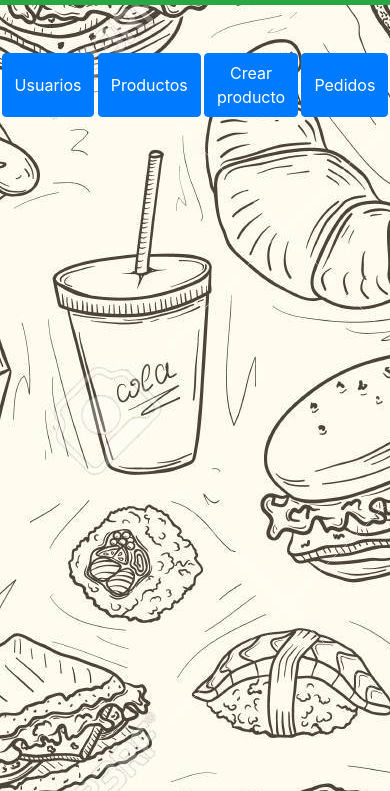
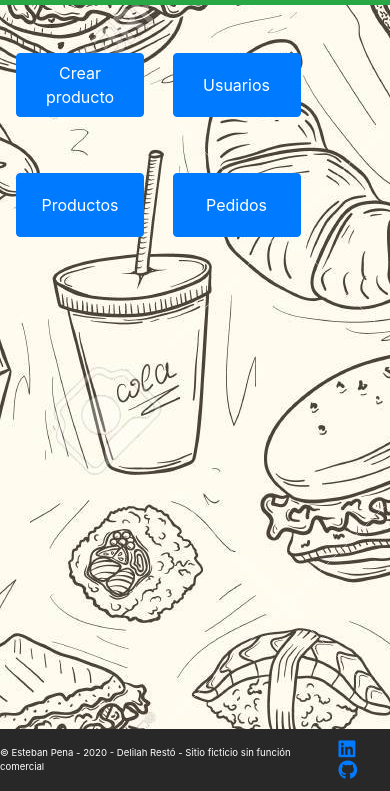
Before and after one commit to e-pena/Delilah, a website: page public/admin.html in a window 390 px wide. Shown: the part 53-844 px from the top of the page. Drawn offline with nearby package versions, Linux system fonts and the light colour scheme; no server answers.

Commit message:
cambios en admin y agregado de footer

```diff
--- a/public/admin.html
+++ b/public/admin.html
@@ -4,6 +4,12 @@
 		<meta charset="UTF-8" />
 		<meta name="viewport" content="width=device-width, initial-scale=1.0" />
 		<title>Delilah Restó</title>
+		<link
+			rel="stylesheet"
+			href="https://use.fontawesome.com/releases/v5.15.0/css/all.css"
+			integrity="sha384-OLYO0LymqQ+uHXELyx93kblK5YIS3B2ZfLGBmsJaUyor7CpMTBsahDHByqSuWW+q"
+			crossorigin="anonymous"
+		/>
 		<link
 			rel="stylesheet"
 			href="https://stackpath.bootstrapcdn.com/bootstrap/4.5.0/css/bootstrap.min.css"
@@ -57,7 +63,17 @@
 			</nav>
 		</header>
 
-		<div id="contenedor-btn-collapse">
+		<button
+			class="btn btn-primary btn-collapse"
+			type="button"
+			data-toggle="modal"
+			data-target="#modal-productos-creacion"
+			aria-expanded="false"
+			aria-controls="modal-productos-creacion"
+		>
+			Crear producto
+		</button>
+
 		<button
 			class="btn btn-primary btn-collapse"
 			type="button"
@@ -68,37 +84,6 @@
 		>
 			Usuarios
 		</button>
-			<button
-				class="btn btn-primary btn-collapse"
-				type="button"
-				data-toggle="collapse"
-				data-target="#productos"
-				aria-expanded="false"
-				aria-controls="productos"
-			>
-				Productos
-			</button>
-			<button
-				class="btn btn-primary btn-collapse"
-				type="button"
-				data-toggle="modal"
-				data-target="#modal-productos-creacion"
-				aria-expanded="false"
-				aria-controls="modal-productos-creacion"
-			>
-				Crear producto
-			</button>
-			<button
-				class="btn btn-primary btn-collapse"
-				type="button"
-				data-toggle="collapse"
-				data-target="#pedidos"
-				aria-expanded="false"
-				aria-controls="pedidos"
-			>
-				Pedidos
-			</button>
-		</div>
 
 		<section class="collapse" id="usuarios">
 			<h3 class="secciones-titulo" id="usuarios-titulo">Usuarios registrados</h3>
@@ -144,6 +129,16 @@
 			</div>
 		</section>
 
+		<button
+			class="btn btn-primary btn-collapse"
+			type="button"
+			data-toggle="collapse"
+			data-target="#productos"
+			aria-expanded="false"
+			aria-controls="productos"
+		>
+			Productos
+		</button>
 		<section class="collapse" id="productos">
 			<h3 class="secciones-titulo" id="productos-titulo">Productos disponibles</h3>
 			<div class="table-responsive">
@@ -227,48 +222,16 @@
 			</div>
 		</section>
 
-		<section>
-			<!-- MODAL PARA CREAR PRODUCTO -->
-			<div
-				class="modal fade"
-				id="modal-productos-creacion"
-				tabindex="-1"
-				aria-labelledby="modal-productos-creacion-label"
-				aria-hidden="true"
+		<button
+			class="btn btn-primary btn-collapse"
+			type="button"
+			data-toggle="collapse"
+			data-target="#pedidos"
+			aria-expanded="false"
+			aria-controls="pedidos"
 		>
-				<div class="modal-dialog">
-					<div class="modal-content">
-						<div class="modal-header">
-							<h5 class="modal-title" id="modal-productos-creacion-label">Crear producto</h5>
-							<button type="button" class="close" data-dismiss="modal" aria-label="Cerrar">
-								<span aria-hidden="true">&times;</span>
+			Pedidos
 		</button>
-						</div>
-						<div class="modal-body">
-							<form id="form-crear-producto">
-								<div class="form-group">
-									<label for="nombre" class="col-form-label">Título</label>
-									<input required type="text" name="titulo" class="form-control" id="crear-producto-titulo" />
-								</div>
-								<div class="form-group">
-									<label for="precio" class="col-form-label">Precio</label>
-									<input required type="number" name="precio" class="form-control" id="crear-producto-precio" />
-								</div>
-								<div class="form-group">
-									<label for="imagen" class="col-form-label">Imagen</label>
-									<input required type="url" name="imagen" class="form-control" id="crear-producto-imagen" />
-								</div>
-								<div class="modal-footer">
-									<button type="button" class="btn btn-secondary" data-dismiss="modal">Cerrar</button>
-									<button type="submit" class="btn btn-success" id="btn-crear-producto">Confirmar cambios</button>
-								</div>
-							</form>
-						</div>
-					</div>
-				</div>
-			</div>
-		</section>
-
 		<section class="collapse" id="pedidos">
 			<h3 class="secciones-titulo" id="pedidos-titulo">Pedidos realizados</h3>
 			<div class="table-responsive">
@@ -331,6 +294,60 @@
 			</div>
 		</section>
 
+		<section>
+			<!-- MODAL PARA CREAR PRODUCTO -->
+			<div
+				class="modal fade"
+				id="modal-productos-creacion"
+				tabindex="-1"
+				aria-labelledby="modal-productos-creacion-label"
+				aria-hidden="true"
+			>
+				<div class="modal-dialog">
+					<div class="modal-content">
+						<div class="modal-header">
+							<h5 class="modal-title" id="modal-productos-creacion-label">Crear producto</h5>
+							<button type="button" class="close" data-dismiss="modal" aria-label="Cerrar">
+								<span aria-hidden="true">&times;</span>
+							</button>
+						</div>
+						<div class="modal-body">
+							<form id="form-crear-producto">
+								<div class="form-group">
+									<label for="nombre" class="col-form-label">Título</label>
+									<input required type="text" name="titulo" class="form-control" id="crear-producto-titulo" />
+								</div>
+								<div class="form-group">
+									<label for="precio" class="col-form-label">Precio</label>
+									<input required type="number" name="precio" class="form-control" id="crear-producto-precio" />
+								</div>
+								<div class="form-group">
+									<label for="imagen" class="col-form-label">Imagen</label>
+									<input required type="url" name="imagen" class="form-control" id="crear-producto-imagen" />
+								</div>
+								<div class="modal-footer">
+									<button type="button" class="btn btn-secondary" data-dismiss="modal">Cerrar</button>
+									<button type="submit" class="btn btn-success" id="btn-crear-producto">Confirmar cambios</button>
+								</div>
+							</form>
+						</div>
+					</div>
+				</div>
+			</div>
+		</section>
+
+		<footer class="footer">
+			<div class="footer-copyright">
+				<span>© Esteban Pena - 2020 - Delilah Restó - Sitio ficticio sin función comercial</span>
+			</div>
+			<div class="footer-social-network">
+				<a href="https://www.linkedin.com/in/esteban-mariano-pena-5bb28b52/" target="_blank"
+					><i class="fab fa-linkedin fa-2x"></i
+				></a>
+				<a href="https://www.github.com/e-pena" target="_blank"><i class="fab fa-github fa-2x"></i></a>
+			</div>
+		</footer>
+
 		<script
 			src="https://code.jquery.com/jquery-3.5.1.slim.min.js"
 			integrity="sha384-DfXdz2htPH0lsSSs5nCTpuj/zy4C+OGpamoFVy38MVBnE+IbbVYUew+OrCXaRkfj"
--- a/public/styles/style.admin.css
+++ b/public/styles/style.admin.css
@@ -1,11 +1,13 @@
+html {
+	min-height: 100%;
+	position: relative;
+}
+
 body {
 	background-image: url('../images/fondo.jpg');
 	background-color: transparent;
 	width: 100vw;
-}
-
-.btn-collapse {
-	margin: 1em;
+	margin-bottom: 4em;
 }
 
 .card {
@@ -43,16 +45,11 @@ body {
 	color: #ffffff;
 }
 
-#contenedor-btn-collapse {
-	display: flex;
-	justify-content: space-between;
-}
-
 .btn-collapse {
-	margin-top: 3em;
-	width: 20em;
+	margin: 3em 1em 1em 1em;
+	width: 19em;
 	height: 4em;
-	justify-content: space-around;
+	justify-content: center;
 }
 
 img {
@@ -60,11 +57,35 @@ img {
 	max-height: 3em;
 }
 
+.footer {
+	background-color: #292828;
+	color: #ffffff;
+	display: flex;
+	flex-direction: row;
+	justify-content: space-evenly;
+	align-items: center;
+	padding-top: 1em;
+	padding-bottom: 1em;
+	position: absolute;
+	bottom: 0;
+	width: 100vw;
+}
+
+.footer-social-network > a {
+	display: inline-block;
+	margin-left: 1.75em;
+	cursor: pointer;
+}
+
 .oculto {
 	display: none;
 }
 
 @media only screen and (max-width: 1024px) {
+	.btn-collapse {
+		width: 13em;
+	}
+
 	#pedidos-tabla-encabezado {
 		width: 75em;
 		font-size: 0.9em;
@@ -77,6 +98,11 @@ img {
 }
 
 @media only screen and (max-width: 768px) {
+	.btn-collapse {
+		margin: 3em 0.5em 0.5em 1em;
+		width: 10em;
+	}
+
 	#pedidos-tabla-encabezado {
 		width: 65em;
 		font-size: 0.8em;
@@ -93,9 +119,9 @@ img {
 }
 
 @media only screen and (max-width: 425px) {
-	#contenedor-btn-collapse button {
-		margin-right: 0.1em;
-		margin-left: 0.1em;
+	.btn-collapse {
+		margin: 3em 0.5em 0.5em 1em;
+		width: 8em;
 	}
 
 	.secciones-titulo {
@@ -117,9 +143,19 @@ img {
 	#productos-tabla-encabezado button {
 		font-size: 1em;
 	}
+
+	.footer {
+		font-size: 0.6em;
+	}
 }
 
 @media only screen and (max-width: 375px) {
+	.btn-collapse {
+		margin: 1em 0.5em 0.5em 0.5em;
+		width: 10em;
+		text-align: center;
+	}
+
 	.secciones-titulo {
 		font-size: 1em;
 	}
@@ -147,15 +183,24 @@ img {
 	#pedidos-tabla-encabezado button {
 		font-size: 1em;
 	}
+
+	.footer {
+		font-size: 0.5em;
+	}
 }
 
 @media only screen and (max-width: 320px) {
-	#contenedor-btn-collapse button {
-		margin-right: 0.1em;
-		font-size: 0.8em;
+	.btn-collapse {
+		margin: 1em 0.5em 0.5em 0.5em;
+		width: 8em;
+		text-align: center;
 	}
 
 	.secciones-titulo {
 		font-size: 0.7em;
 	}
+
+	.footer {
+		font-size: 0.4em;
+	}
 }
--- a/public/styles/style.css
+++ b/public/styles/style.css
@@ -1,7 +1,13 @@
+html {
+	min-height: 100%;
+	position: relative;
+}
+
 body {
 	background-image: url('../images/fondo.jpg');
 	background-color: transparent;
 	width: 100vw;
+	margin-bottom: 4em;
 }
 
 .card {
@@ -108,6 +114,26 @@ body {
 
 #envio-texto {
 	margin-top: 0.5em;
+}
+
+.footer {
+	background-color: #292828;
+	color: #ffffff;
+	display: flex;
+	flex-direction: row;
+	justify-content: space-evenly;
+	align-items: center;
+	padding-top: 1em;
+	padding-bottom: 1em;
+	position: absolute;
+	bottom: 0;
+	width: 100vw;
+}
+
+.footer-social-network > a {
+	display: inline-block;
+	margin-left: 1.75em;
+	cursor: pointer;
 }
 
 .oculto {
@@ -221,6 +247,10 @@ body {
 	.precio-producto {
 		font-size: 1em;
 	}
+
+	.footer {
+		font-size: 0.6em;
+	}
 }
 
 @media only screen and (max-width: 375px) {
@@ -255,6 +285,10 @@ body {
 
 	.btn-agregar-producto {
 		font-size: 0.7em;
+	}
+
+	.footer {
+		font-size: 0.5em;
 	}
 }
 
@@ -311,4 +345,8 @@ body {
 	.form-check-label {
 		font-size: 0.9em;
 	}
+
+	.footer {
+		font-size: 0.4em;
+	}
 }
--- a/public/styles/style.orders.css
+++ b/public/styles/style.orders.css
@@ -1,7 +1,13 @@
+html {
+	min-height: 100%;
+	position: relative;
+}
+
 body {
 	background-image: url('../images/fondo.jpg');
 	background-color: transparent;
 	width: 100vw;
+	margin-bottom: 4em;
 }
 
 .card {
@@ -38,6 +44,26 @@ body {
 
 .btn-danger {
 	align-items: end;
+}
+
+.footer {
+	background-color: #292828;
+	color: #ffffff;
+	display: flex;
+	flex-direction: row;
+	justify-content: space-evenly;
+	align-items: center;
+	padding-top: 1em;
+	padding-bottom: 1em;
+	position: absolute;
+	bottom: 0;
+	width: 100vw;
+}
+
+.footer-social-network > a {
+	display: inline-block;
+	margin-left: 1.75em;
+	cursor: pointer;
 }
 
 .oculto {
@@ -85,12 +111,20 @@ body {
 	#titulo-tabla {
 		font-size: 1em;
 	}
+
+	.footer {
+		font-size: 0.6em;
+	}
 }
 
 @media only screen and (max-width: 375px) {
 	#contenedor-tabla-usuario-pedidos {
 		max-width: 40em;
 		font-size: 0.8em;
+	}
+
+	.footer {
+		font-size: 0.5em;
 	}
 }
 
@@ -99,4 +133,8 @@ body {
 		max-width: 35em;
 		font-size: 0.7em;
 	}
+
+	.footer {
+		font-size: 0.4em;
+	}
 }
--- a/public/styles/style.user.css
+++ b/public/styles/style.user.css
@@ -18,6 +18,23 @@ body {
 	padding: 0.1em;
 }
 
+.footer {
+	background-color: #292828;
+	color: #ffffff;
+	display: flex;
+	flex-direction: row;
+	justify-content: space-evenly;
+	align-items: center;
+	padding-top: 1em;
+	padding-bottom: 1em;
+}
+
+.footer-social-network > a {
+	display: inline-block;
+	margin-left: 1.75em;
+	cursor: pointer;
+}
+
 .oculto {
 	display: none;
 }
@@ -27,3 +44,21 @@ body {
 		text-align: end;
 	}
 }
+
+@media only screen and (max-width: 425px) {
+	.footer {
+		font-size: 0.6em;
+	}
+}
+
+@media only screen and (max-width: 375px) {
+	.footer {
+		font-size: 0.5em;
+	}
+}
+
+@media only screen and (max-width: 320px) {
+	.footer {
+		font-size: 0.4em;
+	}
+}
```
Also changed, not shown: public/index.html (+39 -20 lines), public/orders.html (+18 -0 lines), public/user.html (+18 -0 lines), package.json (indentation only). Lines whose indentation alone changed are shown as unchanged.
